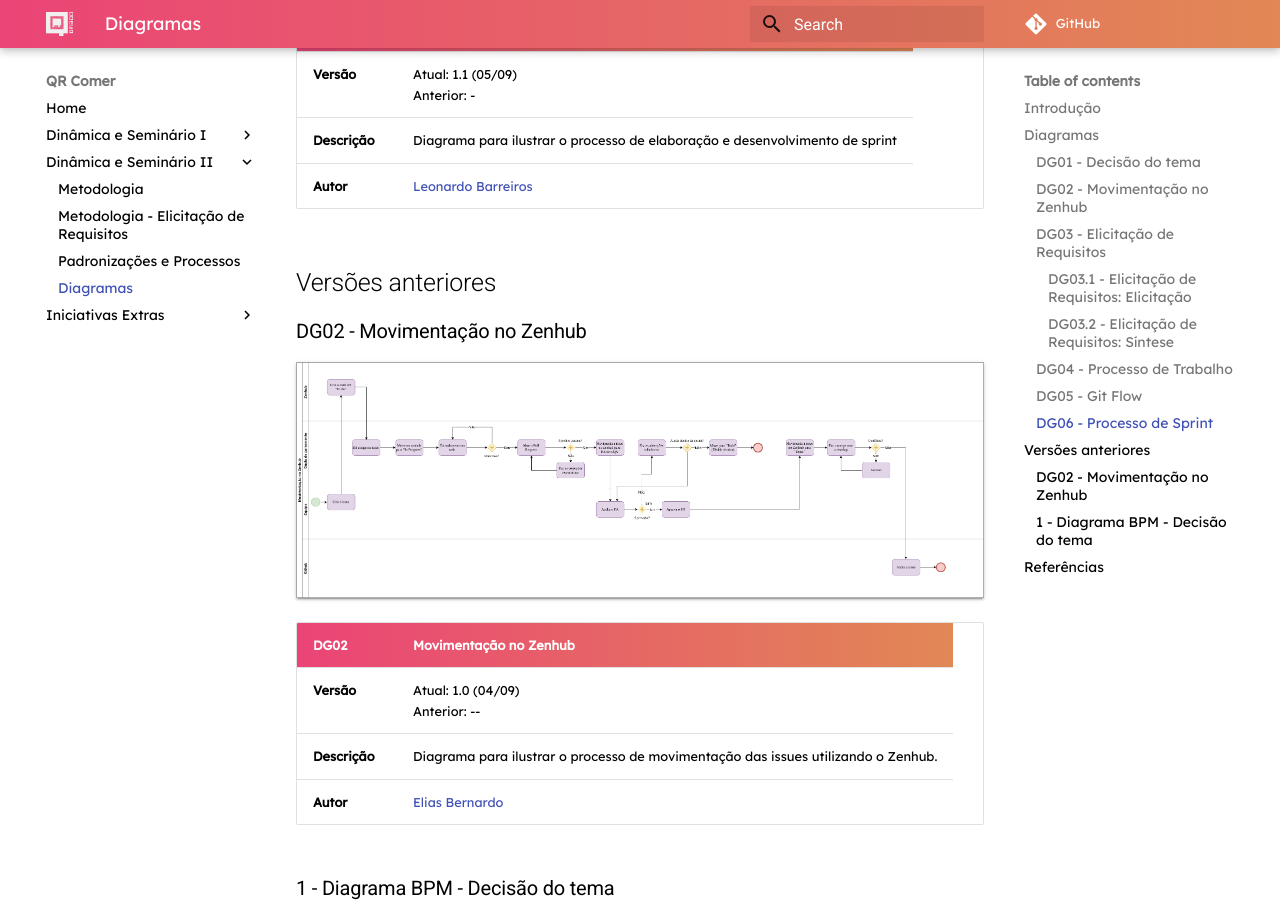
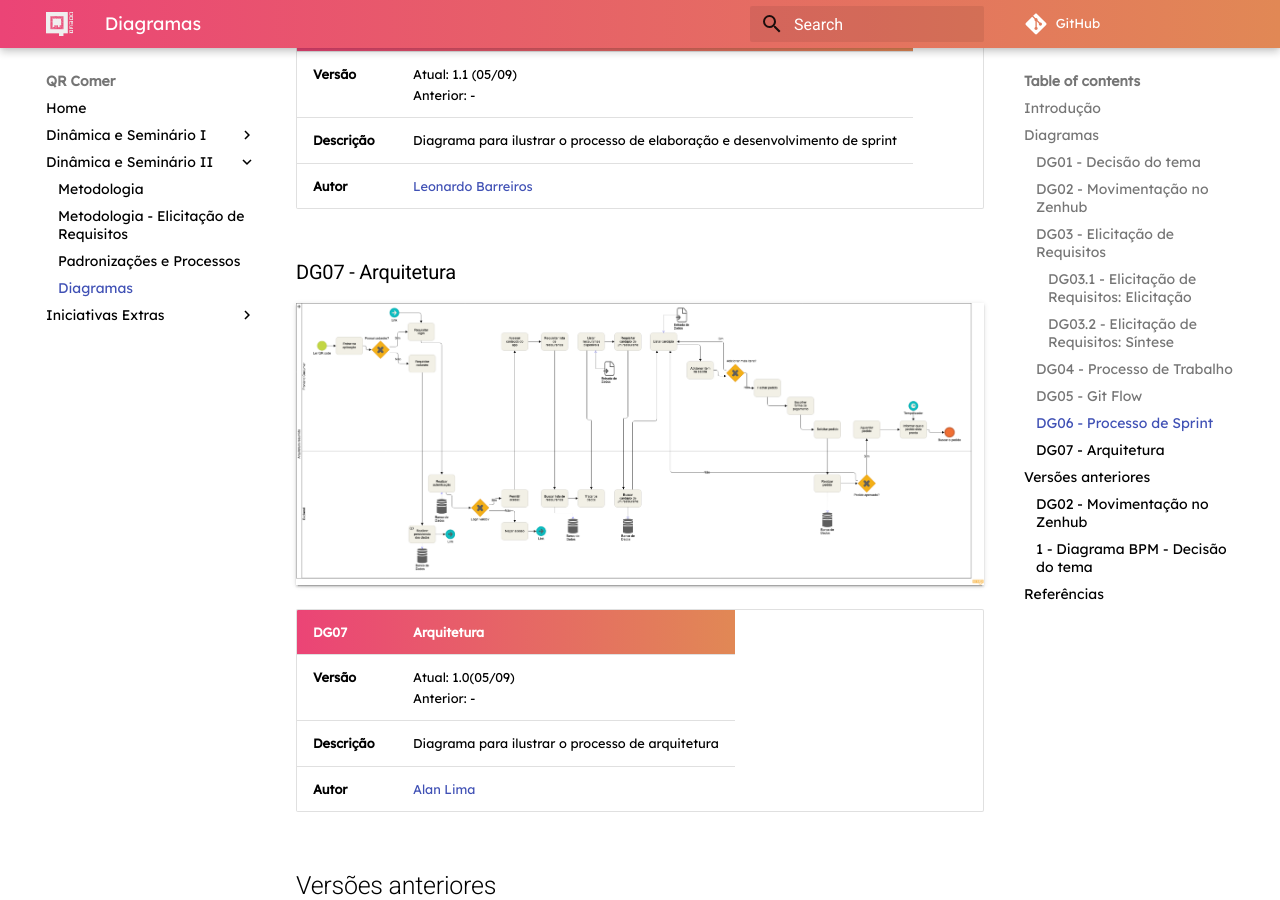
Before and after one commit to fga-desenho-2019-2/Wiki, an MkDocs documentation site: the page built from docs/seminario2/diagramas.md, in a window 1280 px wide and 900 px high, scrolled down 4687 px. Built offline with MkDocs 1.6.1 and Material for MkDocs 9.7.7, drawn with Linux system fonts in a browser that asks for light colours; some web fonts are replaced; comment, search, counter and statistics services are not loaded; old or Windows-style settings are respelled for this version of MkDocs.

Commit message:
Adding bpm architecture

```diff
--- a/docs/seminario2/diagramas.md
+++ b/docs/seminario2/diagramas.md
@@ -85,6 +85,15 @@
 | **Descrição** | Diagrama para ilustrar o processo de elaboração e desenvolvimento de sprint |
 |**Autor**| [Leonardo Barreiros](https://github.com/leossb36) |
 
+### DG07 - Arquitetura
+
+![arquitetura](../images/diagramas-bpm/arquitetura.png)
+
+|**DG07** | **Arquitetura**  |
+|--|--|
+| **Versão**| Atual: 1.0(05/09) <br> Anterior: - |
+| **Descrição** | Diagrama para ilustrar o processo de arquitetura |
+|**Autor**| [Alan Lima](https://github.com/alanrslima) |
 
 ## Versões anteriores
 
```
Also changed, not shown: docs/images/diagramas-bpm/arquitetura.png (added).
